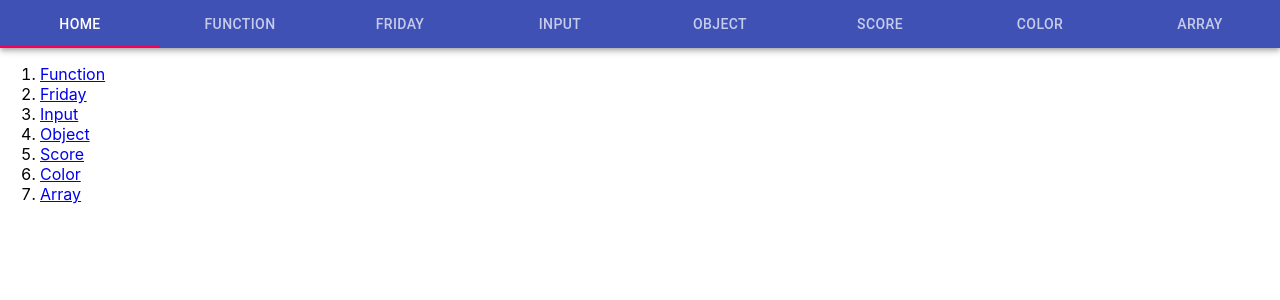
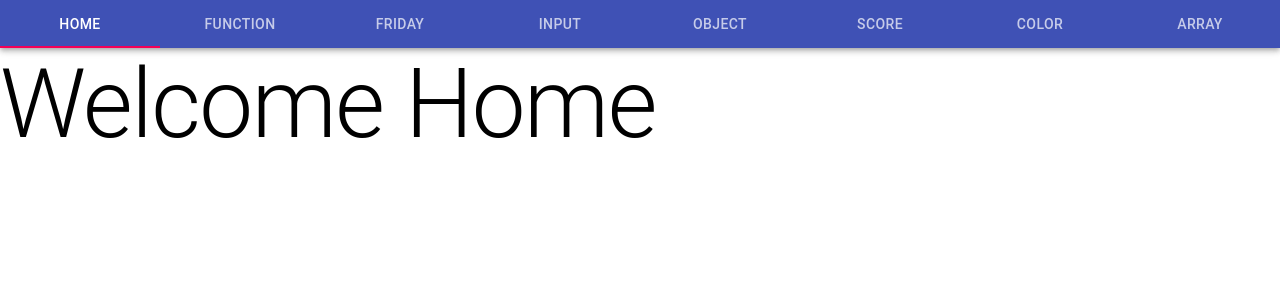
Before and after one commit to Lewis-Hamilton/sandbox, a React (Create React App) app: page / in a window 1280 px wide. Shown: the top 300 px of the page. Built offline with nearby package versions, Linux system fonts and the light colour scheme.

Commit message:
updated homepage

```diff
--- a/src/components/home.js
+++ b/src/components/home.js
@@ -1,32 +1,8 @@
 import React from "react";
-import { Link } from "react-router-dom";
+import Typography from "@material-ui/core/Typography";
 
 const Home = () => {
-  return (
-    <ol>
-      <li>
-        <Link to="/function">Function</Link>
-      </li>
-      <li>
-        <Link to="/friday">Friday</Link>
-      </li>
-      <li>
-        <Link to="/input">Input</Link>
-      </li>
-      <li>
-        <Link to="/object">Object</Link>
-      </li>
-      <li>
-        <Link to="/score">Score</Link>
-      </li>
-      <li>
-        <Link to="/color">Color</Link>
-      </li>
-      <li>
-        <Link to="/array">Array</Link>
-      </li>
-    </ol>
-  );
+  return <Typography variant="h1">Welcome Home</Typography>;
 };
 
 export default Home;
```
